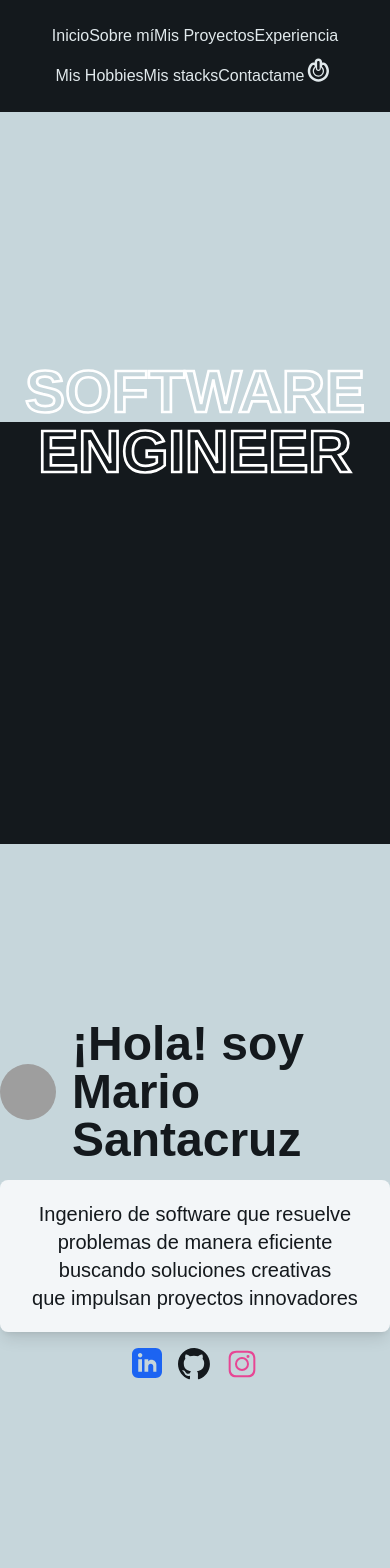
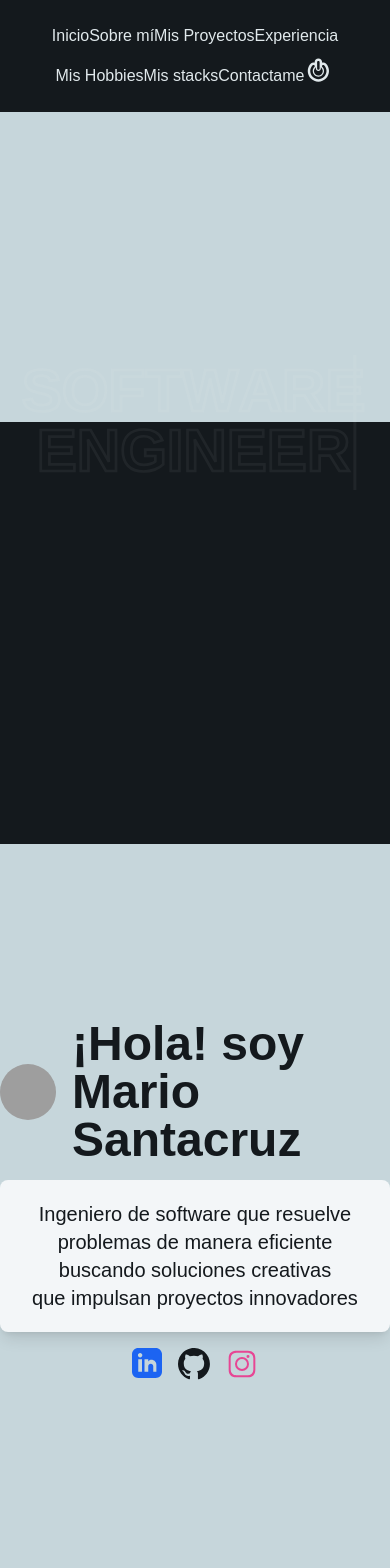
Before and after one commit to dastan8q/miportfolio, a Next.js app: page / in a window 390 px wide. Shown: the top 1568 px of the page. Built offline with nearby package versions, Linux system fonts and the light colour scheme; grey boxes are pictures that could not be loaded.

Commit message:
Mejorar header y agregar scroll animations

```diff
--- a/app/globals.css
+++ b/app/globals.css
@@ -47,6 +47,34 @@ body {
   color: transparent;
 }
 
+.ml11 .text-wrapper {
+  position: relative;
+  display: inline-block;
+  padding-top: 0.1em;
+  padding-right: 0.05em;
+  padding-bottom: 0.15em;
+}
+
+.ml11 .line {
+  opacity: 0;
+  position: absolute;
+  left: 0;
+  height: 100%;
+  width: 3px;
+  background-color: #fff;
+  transform-origin: 0 50%;
+}
+
+.ml11 .line1 {
+  top: 0;
+  left: 0;
+}
+
+.ml11 .letter {
+  display: inline-block;
+  line-height: 1em;
+}
+
 .icon-wrapper {
   width: 30px;
   height: 30px;
@@ -74,6 +102,30 @@ body {
 }
 
 
+/* Scroll reveal. Gated behind .reveal-ready so content stays visible if JS never runs. */
+.reveal-ready [data-reveal] {
+  opacity: 0;
+  transform: translate3d(0, 32px, 0);
+  will-change: opacity, transform;
+  transition: opacity 0.8s cubic-bezier(0.22, 1, 0.36, 1),
+    transform 0.8s cubic-bezier(0.22, 1, 0.36, 1);
+}
+
+.reveal-ready [data-reveal].is-revealed {
+  opacity: 1;
+  transform: translate3d(0, 0, 0);
+  will-change: auto;
+}
+
+@media (prefers-reduced-motion: reduce) {
+  .reveal-ready [data-reveal] {
+    opacity: 1;
+    transform: none;
+    transition: none;
+  }
+}
+
+
 @keyframes loop-scroll {
   0% {
     transform: translateX(0%);
--- a/app/page.tsx
+++ b/app/page.tsx
@@ -12,6 +12,114 @@ import ContactMe from '@/components/ContactMe';
 export default function Home() {
   useEffect(() => {
     import('flowbite');
+  }, []);
+
+  useEffect(() => {
+    let timeline: { pause: () => void } | null = null;
+    let cancelled = false;
+
+    async function playIntro() {
+      if (window.matchMedia('(prefers-reduced-motion: reduce)').matches) return;
+
+      const { default: anime } = await import('animejs/lib/anime.es.js');
+      if (cancelled) return;
+
+      const letters = document.querySelector<HTMLElement>('.ml11 .letters');
+      if (!letters) return;
+
+      if (!letters.querySelector('.letter')) {
+        letters.innerHTML =
+          letters.textContent?.replace(
+            /([^\x00-\x80]|\w)/g,
+            "<span class='letter'>$&</span>"
+          ) ?? '';
+      }
+
+      await document.fonts.ready;
+      const width = letters.getBoundingClientRect().width;
+
+      timeline = anime
+        .timeline({ loop: true })
+        .add({
+          targets: '.ml11 .line',
+          scaleY: [0, 1],
+          opacity: [0.5, 1],
+          easing: 'easeOutExpo',
+          duration: 320,
+        })
+        .add({
+          targets: '.ml11 .line',
+          translateX: [0, width + 10],
+          easing: 'easeOutExpo',
+          duration: 640,
+          delay: 40,
+        })
+        .add({
+          targets: '.ml11 .letter',
+          opacity: [0, 1],
+          easing: 'easeOutExpo',
+          duration: 260,
+          offset: '-=700',
+          delay: (_el, i) => 26 * (i + 1),
+        })
+        .add({
+          targets: '.ml11',
+          opacity: 0,
+          duration: 1000,
+          easing: 'easeOutExpo',
+          delay: 1000,
+        });
+    }
+
+    playIntro();
+
+    return () => {
+      cancelled = true;
+      timeline?.pause();
+    };
+  }, []);
+
+  useEffect(() => {
+    if (window.matchMedia('(prefers-reduced-motion: reduce)').matches) return;
+
+    const targets = Array.from(document.querySelectorAll<HTMLElement>('[data-reveal]'));
+    if (!targets.length) return;
+
+    document.documentElement.classList.add('reveal-ready');
+
+    if (typeof IntersectionObserver === 'undefined') {
+      targets.forEach((el) => el.classList.add('is-revealed'));
+      return;
+    }
+
+    const pending: HTMLElement[] = [];
+    targets.forEach((el) => {
+      const rect = el.getBoundingClientRect();
+      if (rect.top < window.innerHeight * 0.88 && rect.bottom > 0) {
+        el.classList.add('is-revealed');
+      } else {
+        pending.push(el);
+      }
+    });
+
+    const observer = new IntersectionObserver(
+      (entries) => {
+        entries.forEach((entry) => {
+          if (!entry.isIntersecting) return;
+          entry.target.classList.add('is-revealed');
+          observer.unobserve(entry.target);
+        });
+      },
+      { rootMargin: '0px 0px -12% 0px' }
+    );
+
+    pending.forEach((el) => observer.observe(el));
+
+    return () => {
+      observer.disconnect();
+      targets.forEach((el) => el.classList.remove('is-revealed'));
+      document.documentElement.classList.remove('reveal-ready');
+    };
   }, []);
 
   return (
@@ -36,19 +144,22 @@ export default function Home() {
           </div>
 
           <div className="absolute inset-0 flex items-center justify-center">
-            <h1 className="absolute text-outline text-6xl md:text-8xl lg:text-9xl font-bold text-center z-10">
-              SOFTWARE ENGINEER
+            <h1 className="ml11 absolute text-outline text-6xl md:text-8xl lg:text-9xl font-bold text-center z-10">
+              <span className="text-wrapper">
+                <span className="line line1"></span>
+                <span className="letters">SOFTWARE ENGINEER</span>
+              </span>
             </h1>
           </div>
         </section>
       </header>
 
-      <main className='min-h-screen w-full overflow-x-hidden bg-brightMode'>
-        <section id='sobre-mi'>
+      <main className='min-h-screen w-full overflow-x-hidden bg-brightMode dark:bg-darkMode'>
+        <section id='sobre-mi' data-reveal>
           <AboutMe />
         </section>
 
-        <section id='mis-proyectos' className="bg-brightMode flex flex-col justify-center items-center py-20 dark:bg-darkMode">
+        <section id='mis-proyectos' data-reveal className="bg-brightMode flex flex-col justify-center items-center py-20 dark:bg-darkMode">
           <div className="flex items-center mb-10">
           <svg
             className="fill-current text-darkMode dark:text-brightMode"
@@ -73,15 +184,15 @@ export default function Home() {
           <Accordion />
         </section>
 
-        <section id='experiencia'>
+        <section id='experiencia' data-reveal>
           <Experiencia />
         </section>
 
-        <section id='mis-hobbies'>
+        <section id='mis-hobbies' data-reveal>
           <Carousel />
         </section>
 
-        <section id='mis-stacks'>
+        <section id='mis-stacks' data-reveal>
           <aside>
             <MisStacks />
           </aside>
@@ -90,7 +201,7 @@ export default function Home() {
           </aside>
         </section>
 
-        <section id='contactame'>
+        <section id='contactame' data-reveal>
           <ContactMe />
         </section>
       </main>
--- a/package.json
+++ b/package.json
@@ -11,6 +11,7 @@
   "dependencies": {
     "@fontsource-variable/geologica": "^5.1.0",
     "@fontsource-variable/rubik": "^5.1.0",
+    "animejs": "^3.2.2",
     "bootstrap": "^5.3.3",
     "flowbite": "^2.5.2",
     "flowbite-react": "^0.10.2",
@@ -22,6 +23,7 @@
     "react-icons": "^5.3.0"
   },
   "devDependencies": {
+    "@types/animejs": "^3.1.13",
     "@types/bootstrap": "^5.2.10",
     "@types/node": "^20",
     "@types/react": "^18",
```
Also changed, not shown: 1 other file (tests, documents, lock files or other folders).
